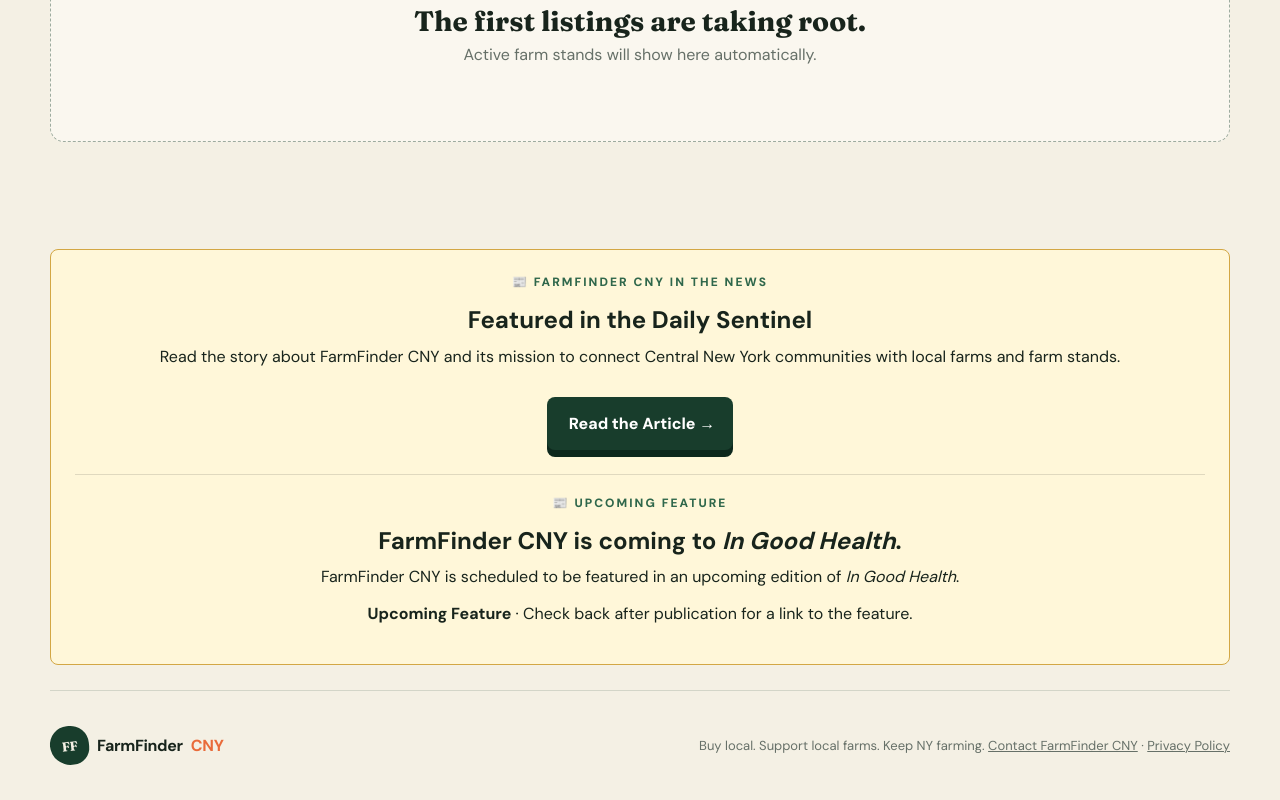
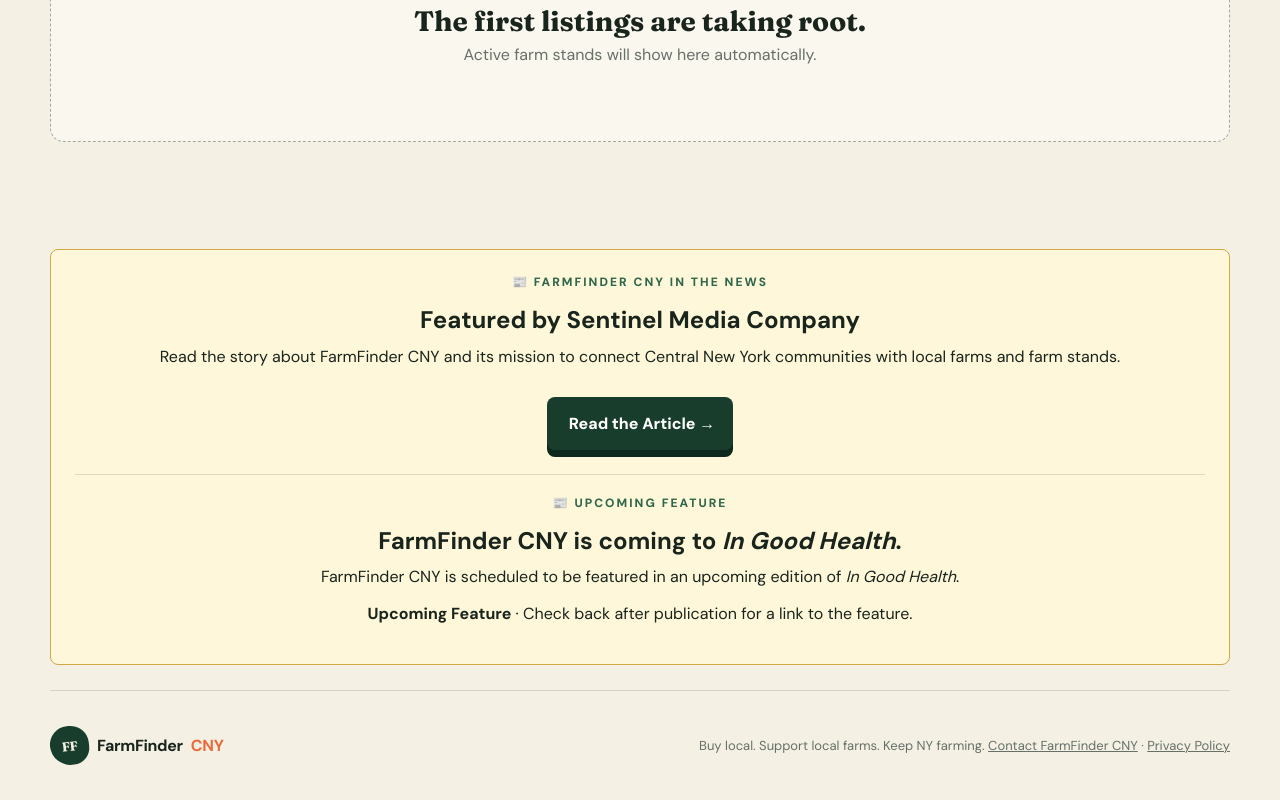
Before and after one commit to FarmFinderCNY/farmfinder-cny, a Next.js app: page / in a window 1280 px wide. Shown: the part 1172-1972 px from the top of the page. Built offline with nearby package versions, Linux system fonts and the light colour scheme; no server answers; the database is empty.

Commit message:
Rename Daily Sentinel feature to Sentinel Media Company

```diff
--- a/app/page.tsx
+++ b/app/page.tsx
@@ -62,7 +62,7 @@ export default async function Home() {
       <section className="shell" style={{ paddingTop: "2rem" }}>
         <div className="notice" style={{ textAlign: "center", padding: "1.5rem" }}>
           <p className="eyebrow">📰 FarmFinder CNY in the News</p>
-          <h2 style={{ margin: "0.35rem 0 0.65rem" }}>Featured in the Daily Sentinel</h2>
+          <h2 style={{ margin: "0.35rem 0 0.65rem" }}>Featured by Sentinel Media Company</h2>
           <p>Read the story about FarmFinder CNY and its mission to connect Central New York communities with local farms and farm stands.</p>
           <p style={{ marginTop: "0.8rem" }}><a className="primary-button" href="https://www.romesentinel.com/news/farmfindercny/article_b28abbd6-55fc-44e2-bc49-d2f91e5153b4.html" target="_blank" rel="noopener noreferrer">Read the Article →</a></p>
           <div style={{ borderTop: "1px solid rgba(0,0,0,0.12)", marginTop: "1.5rem", paddingTop: "1.25rem" }}>
```
